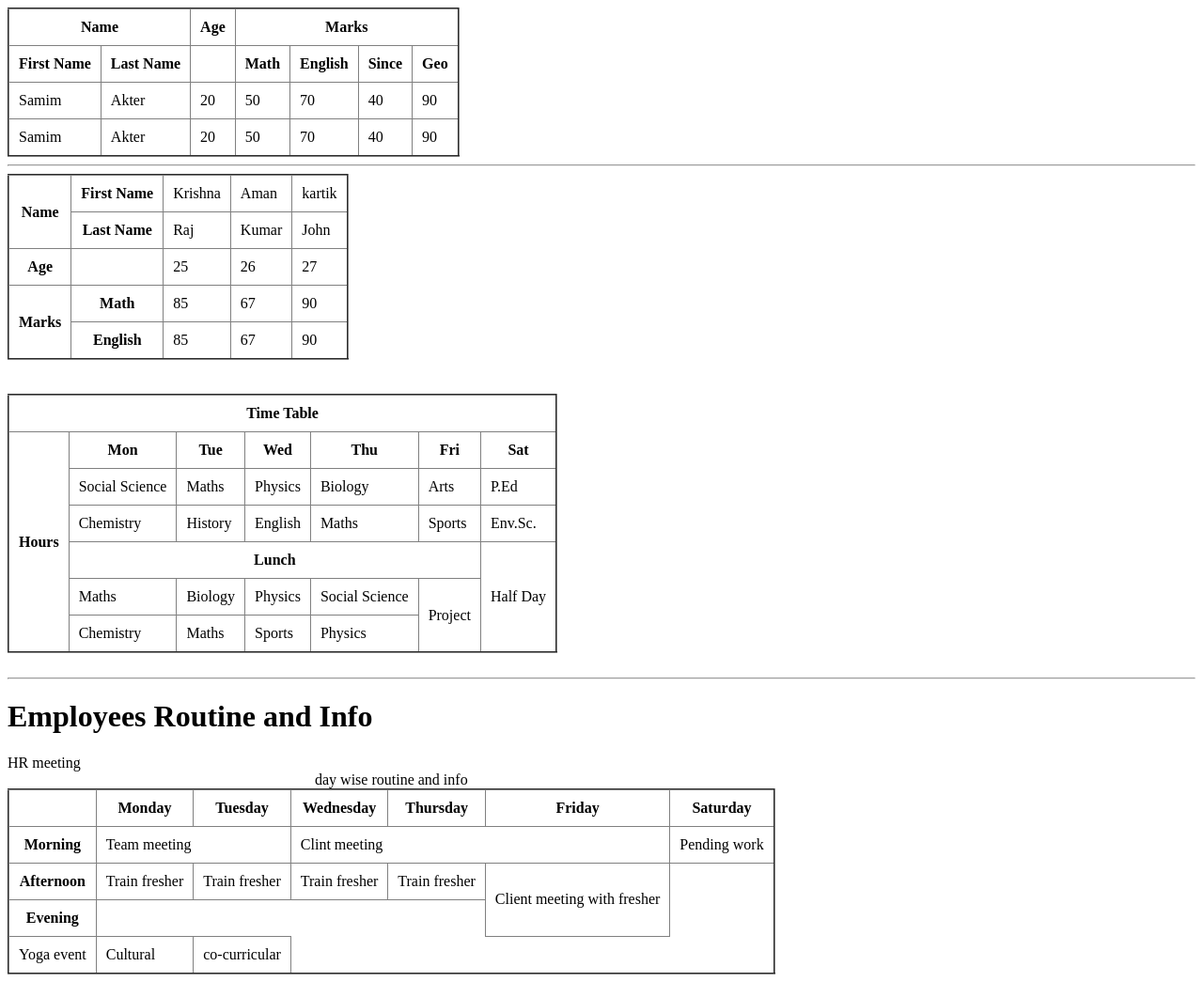
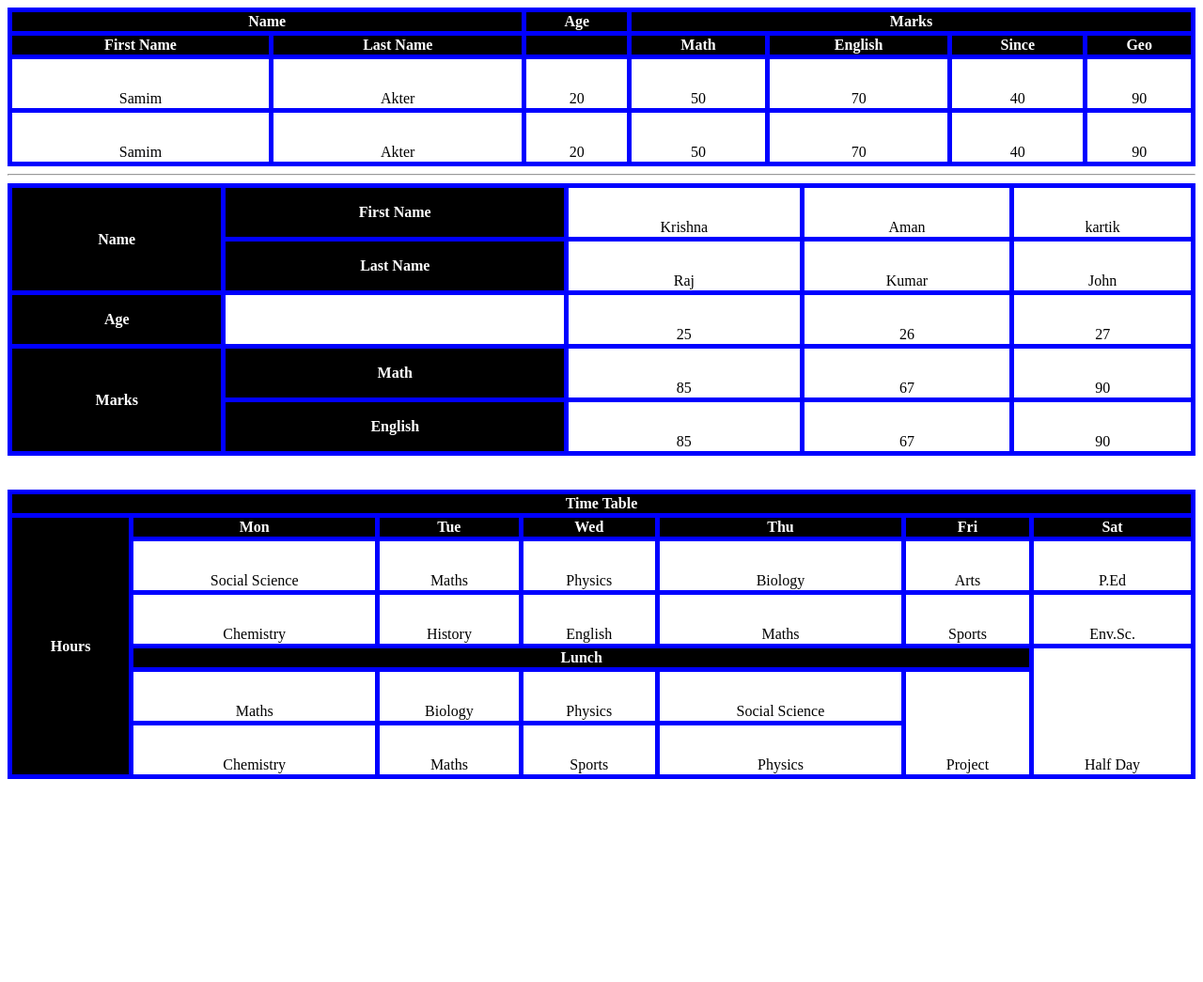
Before and after one commit to samimakter96/Frontend-Dev, a plain HTML site: page TableProject.html in a window 1280 px wide. Shown: the whole page at 94% size. After the commit the page ends 837 px from the top, so only its background shows below. Drawn offline with Linux system fonts and the light colour scheme.

Commit message:
style table

```diff
--- a/TableProject.html
+++ b/TableProject.html
@@ -4,9 +4,30 @@
     <meta charset="UTF-8">
     <meta name="viewport" content="width=device-width, initial-scale=1.0">
     <title>Table Project in HTML</title>
+    <style>
+        table, th, td {
+            border: 5px solid blue;
+        }
+        table {
+            border-collapse: collapse;
+            width: 100%;
+        }
+        th {
+            color: white;
+            background-color: black;
+        }
+        td{
+            height: 50px;
+            text-align: center;
+            vertical-align: bottom;
+        }
+        tr:hover{
+            background-color: yellow;
+        }
+    </style>
 </head>
 <body>
-    <table border="2" cellpadding="10px" cellspacing="5px" style="border-collapse: collapse;">
+    <table>
         <tr>
             <th colspan="2">Name</th>
             <th>Age</th>
@@ -41,7 +62,7 @@
         </tr>
     </table>
     <hr>
-    <table border="2" cellpadding="10px" cellspacing="5px" style="border-collapse: collapse;">
+    <table>
         <tr>
             <th rowspan="2">Name</th>
             <th>First Name</th>
@@ -78,7 +99,7 @@
     </table>
     <br><br>
 
-    <table border="2" cellpadding="10px" cellspacing="5px" style="border-collapse: collapse;">
+    <table>
         <tr>
             <th colspan="7">Time Table</th>
         </tr>
@@ -126,43 +147,6 @@
 
         </tr>
     </table>
-    <br>
-    <hr>
-    <h1>Employees Routine and Info</h1>
-    <table  border="2" cellpadding="10px" cellspacing="5px" style="border-collapse: collapse;">
-        <caption>day wise routine and info</caption>
-        <tr>
-            <th></th>
-            <th>Monday</th>
-            <th>Tuesday</th>
-            <th>Wednesday</th>
-            <th>Thursday</th>
-            <th>Friday</th>
-            <th>Saturday</th>
-        </tr>
-        <tr>
-            <th>Morning</th>
-            <td colspan="2">Team meeting</td>
-            <td colspan="3">Clint meeting</td>
-            <td>Pending work</td>
-        </tr>
-        <tr>
-            <th>Afternoon</th>
-            <td>Train fresher</td>
-            <td>Train fresher</td>
-            <td>Train fresher</td>
-            <td>Train fresher</td>
-            <td rowspan="2">Client meeting with fresher</td>
-        </tr>
-        <tr>
-            <th>Evening</th>
-            <tr>HR meeting</tr>
-            <td>Yoga event</td>
-            <td>Cultural</td>
-            <td>co-curricular</td>
-        </tr>
-    </table>
-
 
 </body>
 </html>
```
